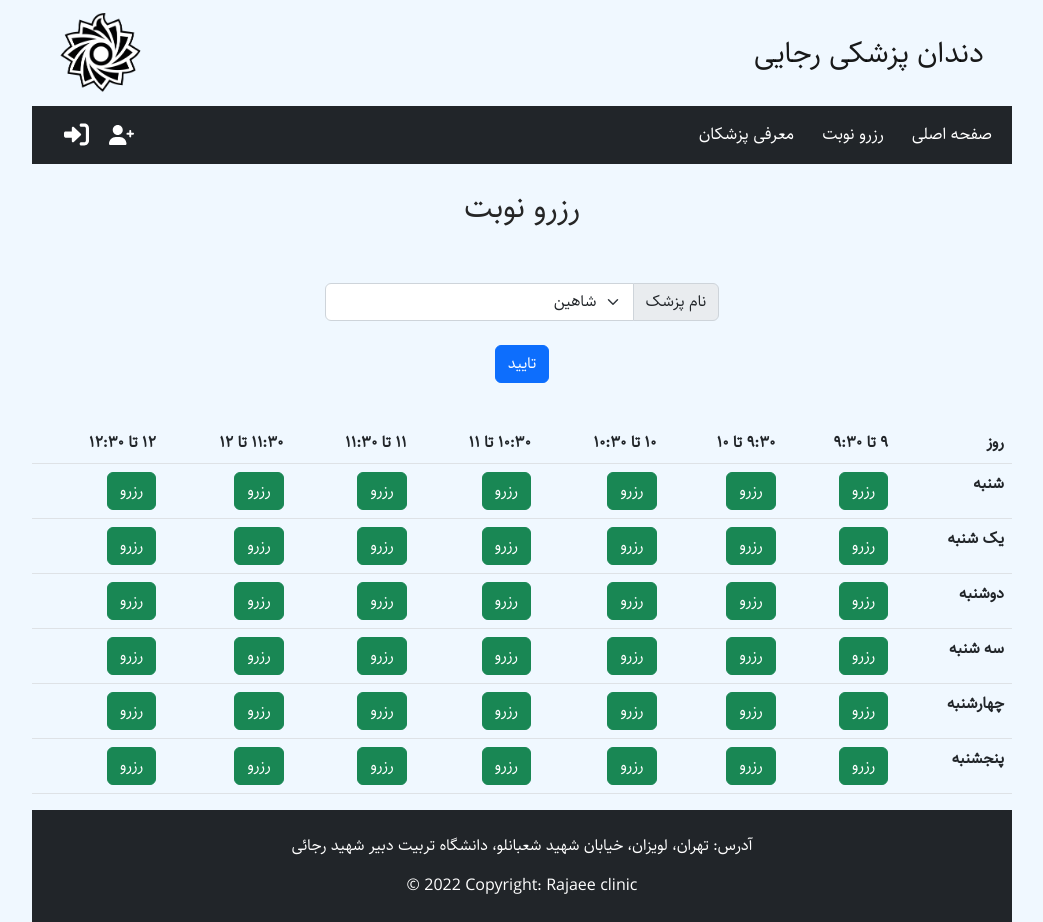
After one commit to MohammadMahdi-Akhondi/dental_project, a PHP site: page /book_turn.php in a window 1280 px wide. The commit adds this page. Shown: the whole page, without its empty margins (118-1161 px from the left). Run offline with PHP 8.4, Linux system fonts and the light colour scheme.

Commit message:
Designing turn booking page

```diff
--- /dev/null
+++ b/book_turn.php
@@ -0,0 +1,102 @@
+<?php
+include ("includes/header.php");
+?>
+<h2 class="title">رزرو نوبت</h2>
+<div class="row justify-content-center text-center">
+    <div class="col-md-5">
+        <form>
+            <div class="input-group mt-5 mb-4" dir='ltr'>
+                <select class="form-select" id="doctor_name" dir='rtl'>
+                    <option value="1">شاهین</option>
+                    <option value="2">معید</option>
+                    <option value="3">محمد</option>
+                </select>
+                <label class="input-group-text" for="doctor_name">نام پزشک</label>
+            </div>
+            <button type="submit" class="btn btn-primary mb-3">تایید</button>
+        </form>
+    </div>
+</div>
+<form action="">
+    <div class="table-responsive mt-4">
+        <table class="table table-hover">
+            <thead class="thead-dark">
+            <tr>
+                <th scope="col">روز</th>
+                <th scope="col">۹ تا ۹:۳۰</th>
+                <th scope="col">۹:۳۰ تا ۱۰</th>
+                <th scope="col">۱۰ تا ۱۰:۳۰</th>
+                <th scope="col">۱۰:۳۰ تا ۱۱</th>
+                <th scope="col">۱۱ تا ۱۱:۳۰</th>
+                <th scope="col">۱۱:۳۰ تا ۱۲</th>
+                <th scope="col">۱۲ تا ۱۲:۳۰</th>
+            </tr>
+            </thead>
+            <tbody>
+            <tr>
+                <th scope="row">شنبه</th>
+                <td><button type="submit" class="btn btn-success">رزرو</button></td>
+                <td><button type="submit" class="btn btn-success">رزرو</button></td>
+                <td><button type="submit" class="btn btn-success">رزرو</button></td>
+                <td><button type="submit" class="btn btn-success">رزرو</button></td>
+                <td><button type="submit" class="btn btn-success">رزرو</button></td>
+                <td><button type="submit" class="btn btn-success">رزرو</button></td>
+                <td><button type="submit" class="btn btn-success">رزرو</button></td>
+            </tr>
+            <tr>
+                <th scope="row">یک شنبه</th>
+                <td><button type="submit" class="btn btn-success">رزرو</button></td>
+                <td><button type="submit" class="btn btn-success">رزرو</button></td>
+                <td><button type="submit" class="btn btn-success">رزرو</button></td>
+                <td><button type="submit" class="btn btn-success">رزرو</button></td>
+                <td><button type="submit" class="btn btn-success">رزرو</button></td>
+                <td><button type="submit" class="btn btn-success">رزرو</button></td>
+                <td><button type="submit" class="btn btn-success">رزرو</button></td>
+            </tr>
+            <tr>
+                <th scope="row">دوشنبه</th>
+                <td><button type="submit" class="btn btn-success">رزرو</button></td>
+                <td><button type="submit" class="btn btn-success">رزرو</button></td>
+                <td><button type="submit" class="btn btn-success">رزرو</button></td>
+                <td><button type="submit" class="btn btn-success">رزرو</button></td>
+                <td><button type="submit" class="btn btn-success">رزرو</button></td>
+                <td><button type="submit" class="btn btn-success">رزرو</button></td>
+                <td><button type="submit" class="btn btn-success">رزرو</button></td>
+            </tr>
+            <tr>
+                <th scope="row">سه شنبه</th>
+                <td><button type="submit" class="btn btn-success">رزرو</button></td>
+                <td><button type="submit" class="btn btn-success">رزرو</button></td>
+                <td><button type="submit" class="btn btn-success">رزرو</button></td>
+                <td><button type="submit" class="btn btn-success">رزرو</button></td>
+                <td><button type="submit" class="btn btn-success">رزرو</button></td>
+                <td><button type="submit" class="btn btn-success">رزرو</button></td>
+                <td><button type="submit" class="btn btn-success">رزرو</button></td>
+            </tr>
+            <tr>
+                <th scope="row">چهارشنبه</th>
+                <td><button type="submit" class="btn btn-success">رزرو</button></td>
+                <td><button type="submit" class="btn btn-success">رزرو</button></td>
+                <td><button type="submit" class="btn btn-success">رزرو</button></td>
+                <td><button type="submit" class="btn btn-success">رزرو</button></td>
+                <td><button type="submit" class="btn btn-success">رزرو</button></td>
+                <td><button type="submit" class="btn btn-success">رزرو</button></td>
+                <td><button type="submit" class="btn btn-success">رزرو</button></td>
+            </tr>
+            <tr>
+                <th scope="row">پنجشنبه</th>
+                <td><button type="submit" class="btn btn-success">رزرو</button></td>
+                <td><button type="submit" class="btn btn-success">رزرو</button></td>
+                <td><button type="submit" class="btn btn-success">رزرو</button></td>
+                <td><button type="submit" class="btn btn-success">رزرو</button></td>
+                <td><button type="submit" class="btn btn-success">رزرو</button></td>
+                <td><button type="submit" class="btn btn-success">رزرو</button></td>
+                <td><button type="submit" class="btn btn-success">رزرو</button></td>
+            </tr>
+            </tbody>
+        </table>
+    </div>
+</form>
+<?php
+include ("includes/footer.php");
+?>
--- a/includes/header.php
+++ b/includes/header.php
@@ -37,7 +37,7 @@ session_start();
         <div class="collapse navbar-collapse" id="navbarNavAltMarkup">
             <div class="navbar-nav" style="font-size: 17px">
                 <a class="nav-link active" href="home.php">صفحه اصلی</a>
-                <a class="nav-link active" href="#">رزرو نوبت</a>
+                <a class="nav-link active" href="book_turn.php">رزرو نوبت</a>
                 <a class="nav-link active" href="home.php#introduction">معرفی پزشکان</a>
             </div>
         </div>
```
